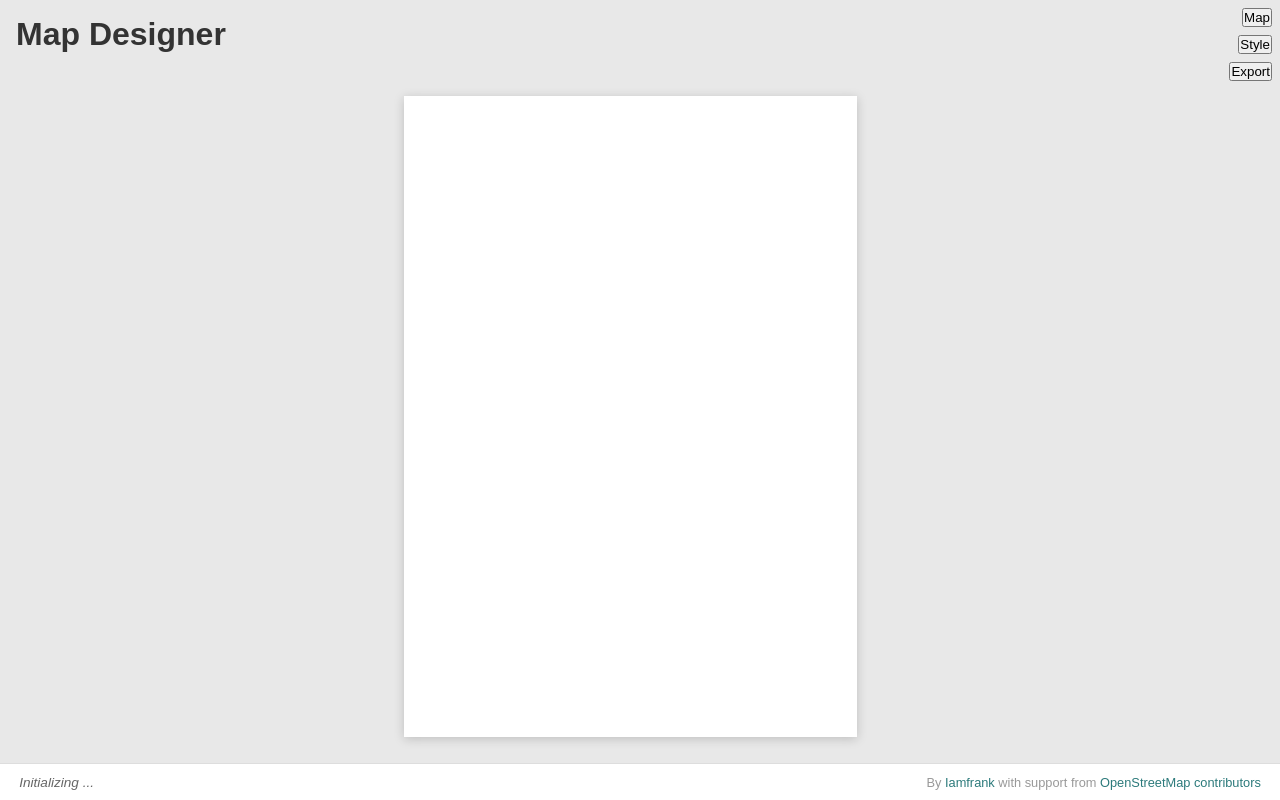
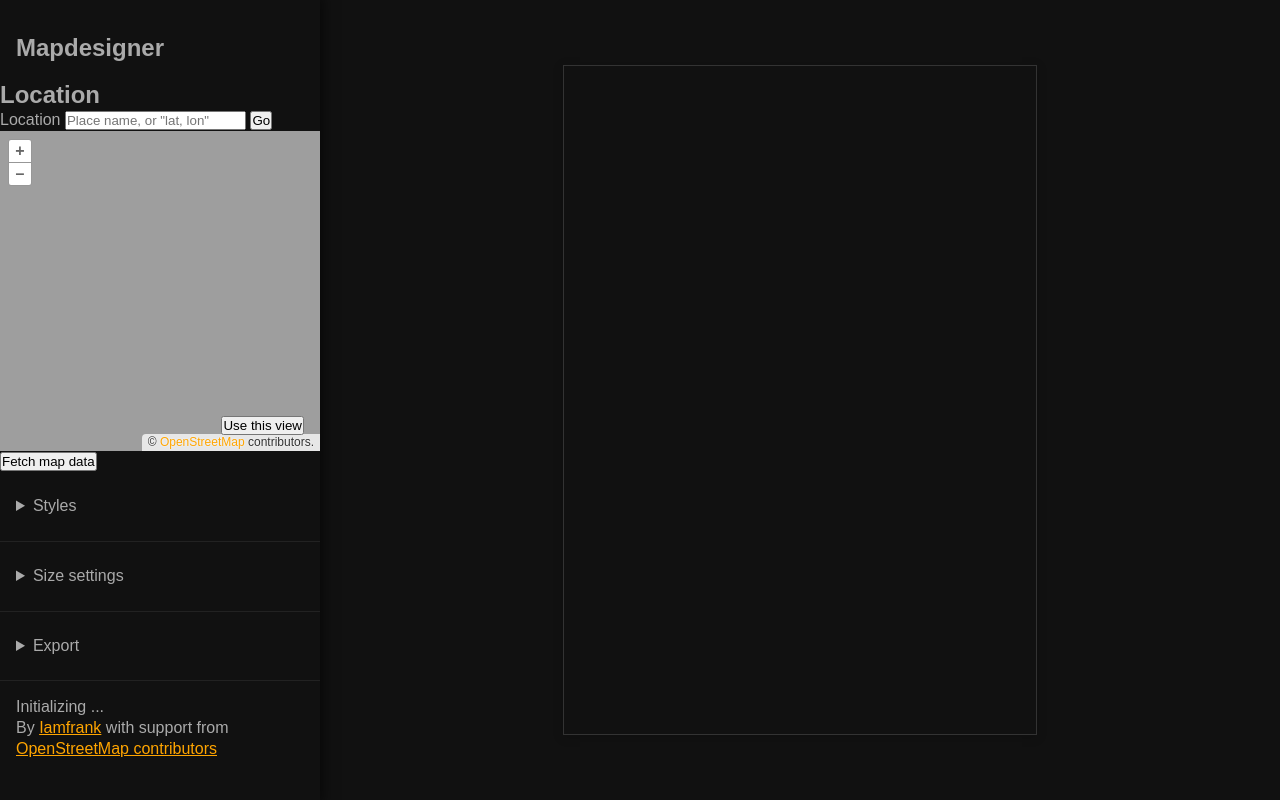
Before and after one commit to iamfrank/mapdesigner, a website built with Vite: page index.html in a window 1280 px wide. Built offline with nearby package versions, Linux system fonts and the light colour scheme.

Commit message:
do better

```diff
--- a/index.html
+++ b/index.html
@@ -7,50 +7,42 @@
     <link rel="stylesheet" href="./src/style.css" />
   </head>
   <body>
-    <header>
-      <h1>Map Designer</h1>
-
-    </header>
-
-    <main>
-      <div class="overview-panel">
-        <map-artwork></map-artwork>
-      </div>
 
     <section class="toolbar">
-        <nav class="popover-buttons">
-          <button class="popover-button" popovertarget="panel-map">Map</button>
-          <button class="popover-button" popovertarget="panel-style">Style</button>
-          <button class="popover-button" popovertarget="panel-export">Export</button>
-        </nav>
-        <div class="popover-panel" id="panel-style" popover>
-          <layer-control-list></layer-control-list>
-        </div>
-        <div class="popover-panel" id="panel-map" popover>
+      <h1>Mapdesigner</h1>
+
+      <h2>Location</h2>
       <location-search></location-search>
       <map-osm id="nav-map"></map-osm>
       <fetch-data-control></fetch-data-control>
-        </div>
-        <div class="popover-panel" id="panel-export" popover>
+
+      <details>
+        <summary>Styles</summary>
+        <layer-control-list></layer-control-list>
+      </details>
+      <details>
+        <summary>Size settings</summary>
         <paper-size-control></paper-size-control>
+      </details>
+      <details>
+        <summary>Export</summary>
         <poster-text-control></poster-text-control>
         <map-artwork-detail></map-artwork-detail>
         <export-pdf></export-pdf>
-        </div>
-      </section>
-    </main>
-
+      </details>
       <footer>
         <status-notify></status-notify>
-
-      <span class="attribution">
+        <p class="attribution">
           By <a href="https://github.com/iamfrank">Iamfrank</a>
           with support from
           <a href="https://www.openstreetmap.org/copyright" target="_blank">
             OpenStreetMap contributors
           </a>
-      </span>
+        </p>
       </footer>
+    </section>
+
+    <map-artwork></map-artwork>
 
     <script type="module" src="./src/main.js"></script>
   </body>
--- a/src/components/map-artwork.js
+++ b/src/components/map-artwork.js
@@ -49,8 +49,8 @@ export class ArtworkMap extends HTMLElement {
    * viewport, respecting the A0 portrait aspect ratio (1 : √2).
    */
   sizeOverviewCanvas(canvasElement) {
-    const headerH = document.querySelector("header").offsetHeight;
-    const footerH = document.querySelector("footer").offsetHeight;
+    const headerH = document.querySelector("header")?.offsetHeight ?? 0;
+    const footerH = document.querySelector("footer")?.offsetHeight ?? 0;
     // Leave 55 % of viewport width for the overview column
     const maxW = window.innerWidth * 0.55;
     const maxH = (window.innerHeight - headerH - footerH) * 0.92;
--- a/src/style.css
+++ b/src/style.css
@@ -8,239 +8,72 @@
 }
 
 body {
-  font-family: sans-serif;
-  background: #e8e8e8;
-  color: #333;
+  font: 1rem/1.3 sans-serif;
+  background: #111;
+  color: #aaa;
   display: flex;
-  flex-direction: column;
+  flex-direction: row nowrap;
   height: 100vh;
+  width: 100%;
   overflow: hidden;
 }
 
-/* ── Header ── */
-
-header h1 {
-  margin: 1rem;
+a:link,
+a:visited {
+  color: orange;
+}
+a:hover,
+a:active {
+  background-color: hsl(40,100%,20%);
 }
 
-.status {
-  font-size: 0.85rem;
-  color: #666;
-  font-style: italic;
+details {
+  border-bottom: 1px solid #222;
+  padding: 1rem;
+
+  summary {
+    cursor: pointer;
+    padding: 0.5rem 0;
+  }
 }
 
-/* ── Main ── */
-main {
-  display: flex;
-  flex-direction: row;
-  align-items: flex-start;
-  gap: 1.2rem;
-  padding: 0.8rem 1.2rem;
-  flex: 1;
-  overflow: hidden;
+h1 {
+  margin: 2rem 1rem 1rem;
+  font-size: 1.5rem;
 }
 
-.overview-panel {
-  flex: 1;
+/* Section styles */
+
+.toolbar {
+  max-width: 20rem;
+  box-shadow: 0 0 0.75rem 0.25rem hsla(0,0%,0%,0.5);
+  height: 100%;
+  overflow: auto;
+
+  footer {
+    padding: 1rem;
+  }
+
+  #canvas-detail {
+    border: solid 1px #333;
+  }
+
+  map-osm {
+    display: block;
+    height: 20rem;
+    width: 100%;
+  }
+}
+
+map-artwork {
+  flex: 1 0 auto;
   display: flex;
   align-items: center;
   justify-content: center;
-  height: 100%;
-}
 
-#canvas-overview {
-  display: block;
-  background: #fff;
-  box-shadow: 0 2px 10px rgba(0, 0, 0, 0.18);
-}
-
-/* ── Detail panel ── */
-.detail-panel {
-  width: 320px;
-  flex-shrink: 0;
-  display: flex;
-  flex-direction: column;
-  align-items: center;
-  gap: 0.5rem;
-  padding-top: 0.2rem;
-}
-
-.detail-title {
-  font-size: 0.8rem;
-  font-weight: 600;
-  text-transform: uppercase;
-  letter-spacing: 0.05em;
-  color: #555;
-}
-
-#canvas-detail {
-  display: block;
-  background: #fff;
-  box-shadow: 0 2px 8px rgba(0, 0, 0, 0.15);
-}
-
-.detail-label {
-  font-size: 0.72rem;
-  color: #777;
-  text-align: center;
-  max-width: 280px;
-}
-
-/* ── Footer ── */
-footer {
-  display: flex;
-  flex-flow: row nowrap;
-  justify-content: space-between;
-  align-items: center;
-  gap: 1.2rem;
-  padding: 0.55rem 1.2rem;
-  background: #fff;
-  border-top: 1px solid #ddd;
-  flex-shrink: 0;
-}
-
-#btn-export-png,
-#btn-export-pdf {
-  padding: 0.4rem 1.1rem;
-  background: #2c7a7b;
-  color: #fff;
-  border: none;
-  border-radius: 4px;
-  font-size: 0.9rem;
-  cursor: pointer;
-}
-
-#btn-export-png:hover,
-#btn-export-pdf:hover {
-  background: #1f5f60;
-}
-
-#btn-export-png:disabled,
-#btn-export-pdf:disabled {
-  background: #aaa;
-  cursor: default;
-}
-
-.attribution {
-  font-size: 0.8rem;
-  color: #999;
-}
-
-.attribution a {
-  color: #2c7a7b;
-  text-decoration: none;
-}
-
-.attribution a:hover {
-  text-decoration: underline;
-}
-
-.toolbar {
-  .popover-buttons {
-    display: flex;
-    flex-flow: column nowrap;
-    align-items: flex-end;
-    gap: 0.5rem;
-    position: fixed;
-    left: auto;
-    right: 0;
-    top: 0;
-    transition: right 0.3s;
-    padding: 0.5rem;
-  }
-
-  .popover-buttons:has(~ .popover-panel:popover-open) {
-    right: 30rem;
-  }
-
-  .popover-panel {
-    display: flex;
-    flex-flow: column nowrap;
-    gap: 0.6rem;
-    position: fixed;
-    left: auto;
-    right: -100%;
-    top: 0;
-    bottom: 0;
-    height: 100%;
-    width: 30rem;
-    background-color: white;
-    box-shadow: 0 0.5rem 0.5rem 0.25rem hsla(0,0%,0%,0.3);
-    border: none;
-    padding: 0.5rem;
-    overflow-y: auto;
-    transition: right 0.3s;
-  }
-  .popover-panel:popover-open {
-    right: 0;
+  #canvas-overview {
+    display: block;
+    border: solid 1px #333;
+    box-shadow: 0 2px 10px rgba(0, 0, 0, 0.18);
   }
 }
-
-map-osm {
-  flex: 1;
-  min-height: 20rem;
-}
-
-#btn-fetch-data {
-  padding: 0.45rem 1rem;
-  background: #2c7a7b;
-  color: #fff;
-  border: none;
-  border-radius: 4px;
-  font-size: 0.9rem;
-  cursor: pointer;
-}
-
-#btn-fetch-data:hover {
-  background: #1f5f60;
-}
-
-#btn-fetch-data:disabled {
-  background: #aaa;
-  cursor: default;
-}
-
-.location-search-form,
-location-search,
-paper-size-control,
-poster-text-control {
-  display: flex;
-  flex-flow: row wrap;
-  align-items: center;
-  gap: 0.4rem;
-  font-size: 0.85rem;
-}
-
-.location-search-form {
-  width: 100%;
-}
-
-.location-search-form input[type="text"] {
-  flex: 1;
-  min-width: 6rem;
-  padding: 0.25rem 0.4rem;
-}
-
-paper-size-control,
-poster-text-control {
-  flex-direction: column;
-  align-items: stretch;
-  border-top: 1px solid #eee;
-  padding-top: 0.5rem;
-}
-
-.paper-size-custom {
-  display: flex;
-  gap: 0.4rem;
-  align-items: center;
-}
-
-.paper-size-info {
-  font-size: 0.78rem;
-  color: #777;
-}
-
-export-pdf {
-  display: flex;
-  gap: 0.5rem;
-}
```
Lines whose indentation alone changed are shown as unchanged.
